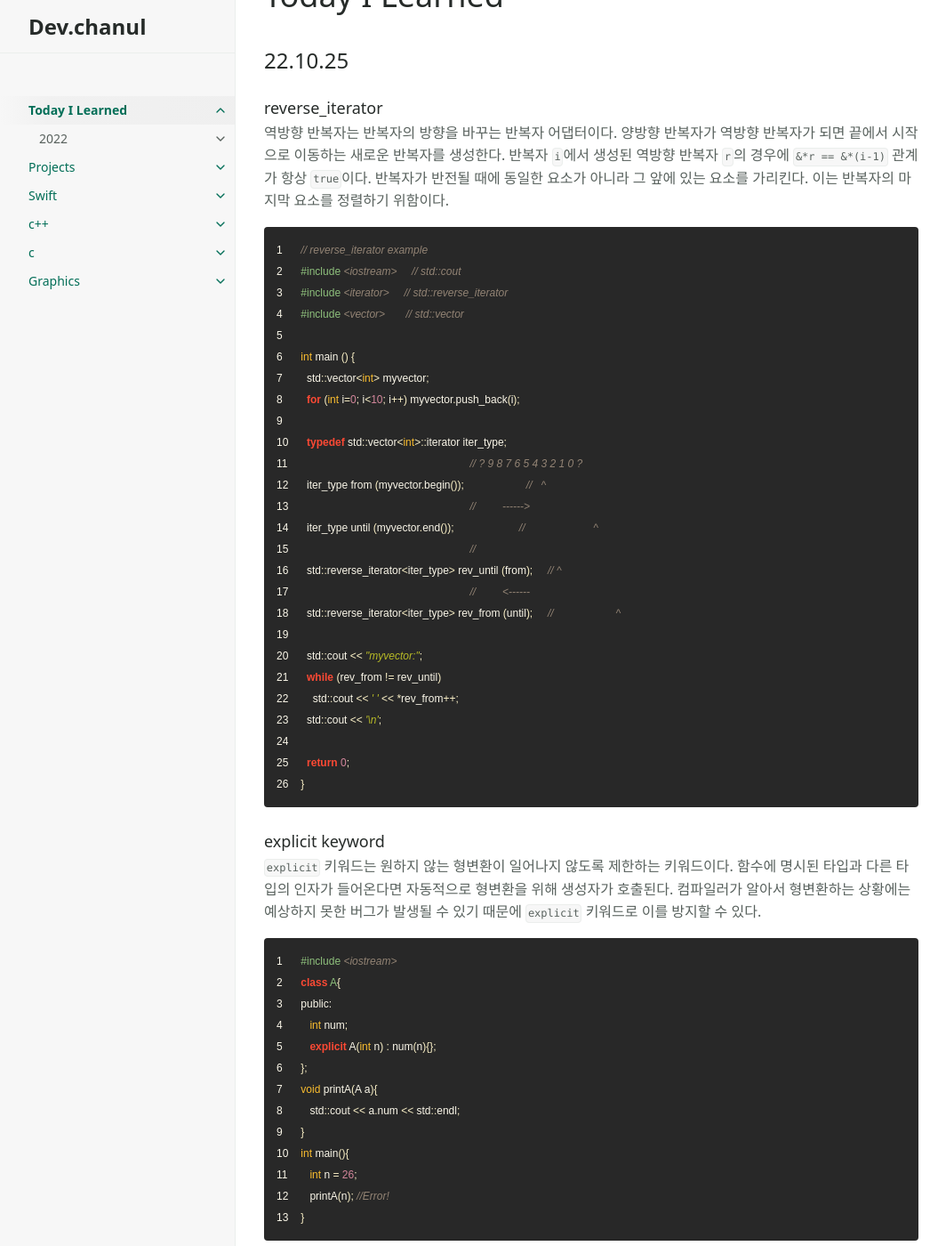
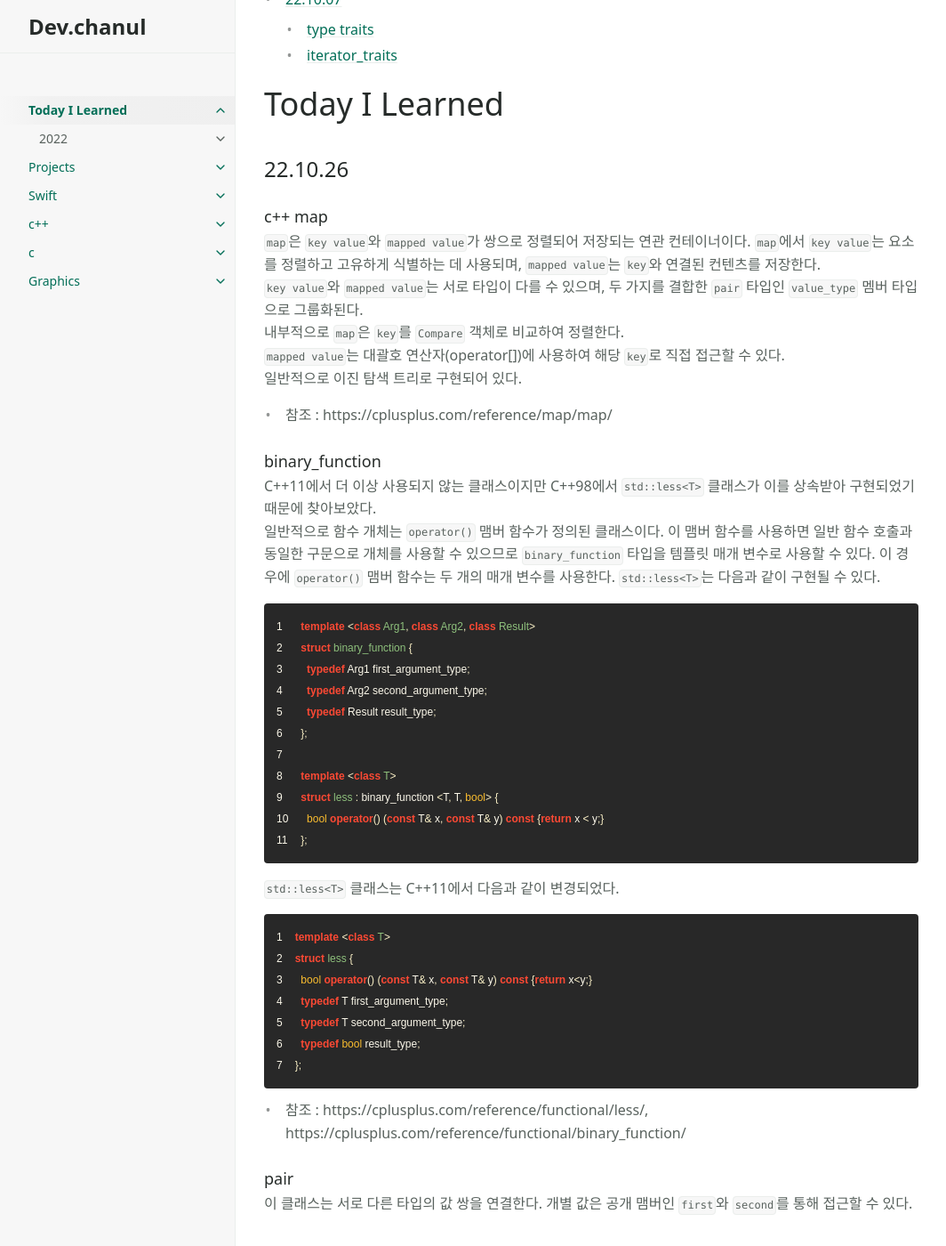
Before and after one commit to PCHANUL/TIL, a Jekyll site: the page built from README.md, in a window 1280 px wide and 1400 px high, scrolled down 328 px. Shown: the whole window at 89% size, without its empty margins (107-1171 px from the left). Built offline with Jekyll 4.4.1, drawn with Linux system fonts in a browser that asks for light colours; some of the changed text lies outside the part shown.

Commit message:
Add 221026

````diff
--- a/README.md
+++ b/README.md
@@ -7,6 +7,10 @@ child_nav_order: desc
 permalink: /
 ---
 
+- [22.10.26](#221026)
+  - [c++ map](#c-map)
+  - [binary_function](#binary_function)
+  - [pair](#pair)
 - [22.10.25](#221025)
   - [reverse_iterator](#reverse_iterator)
   - [explicit keyword](#explicit-keyword)
@@ -15,6 +19,59 @@ permalink: /
   - [iterator_traits](#iterator_traits)
 
 # Today I Learned <!-- omit in toc -->
+
+## 22.10.26
+
+### c++ map
+
+`map`은 `key value`와 `mapped value`가 쌍으로 정렬되어 저장되는 연관 컨테이너이다.
+`map`에서 `key value`는 요소를 정렬하고 고유하게 식별하는 데 사용되며, `mapped value`는 `key`와 연결된 컨텐츠를 저장한다.
+`key value`와 `mapped value`는 서로 타입이 다를 수 있으며, 두 가지를 결합한 `pair` 타입인 `value_type` 멤버 타입으로 그룹화된다.
+내부적으로 `map`은 `key`를 `Compare` 객체로 비교하여 정렬한다.
+`mapped value`는 대괄호 연산자(operator[])에 사용하여 해당 `key`로 직접 접근할 수 있다.
+일반적으로 이진 탐색 트리로 구현되어 있다.
+
+- 참조 : https://cplusplus.com/reference/map/map/
+
+### binary_function
+
+C++11에서 더 이상 사용되지 않는 클래스이지만 C++98에서 `std::less<T>` 클래스가 이를 상속받아 구현되었기 때문에 찾아보았다.
+일반적으로 함수 개체는 `operator()` 맴버 함수가 정의된 클래스이다. 이 맴버 함수를 사용하면 일반 함수 호출과 동일한 구문으로 개체를 사용할 수 있으므로 `binary_function` 타입을 템플릿 매개 변수로 사용할 수 있다. 이 경우에 `operator()` 맴버 함수는 두 개의 매개 변수를 사용한다. `std::less<T>`는 다음과 같이 구현될 수 있다.
+
+```cpp
+template <class Arg1, class Arg2, class Result>
+struct binary_function {
+  typedef Arg1 first_argument_type;
+  typedef Arg2 second_argument_type;
+  typedef Result result_type;
+};
+
+template <class T>
+struct less : binary_function <T, T, bool> {
+  bool operator() (const T& x, const T& y) const {return x < y;}
+};
+```
+
+`std::less<T>` 클래스는 C++11에서 다음과 같이 변경되었다.
+
+```cpp
+template <class T>
+struct less {
+  bool operator() (const T& x, const T& y) const {return x<y;}
+  typedef T first_argument_type;
+  typedef T second_argument_type;
+  typedef bool result_type;
+};
+```
+
+- 참조 : https://cplusplus.com/reference/functional/less/, https://cplusplus.com/reference/functional/binary_function/
+
+
+### pair
+
+이 클래스는 서로 다른 타입의 값 쌍을 연결한다. 개별 값은 공개 맴버인 `first`와 `second`를 통해 접근할 수 있다.
+
+
 
 ## 22.10.25
 
````
Also changed, not shown: other parts of README.md (+13 -8 lines), docs/c++/map.md (added, +107 -0 lines), docs/c++/pair.md (added, +50 -0 lines), docs/c++/vector.md (+23 -9 lines).
